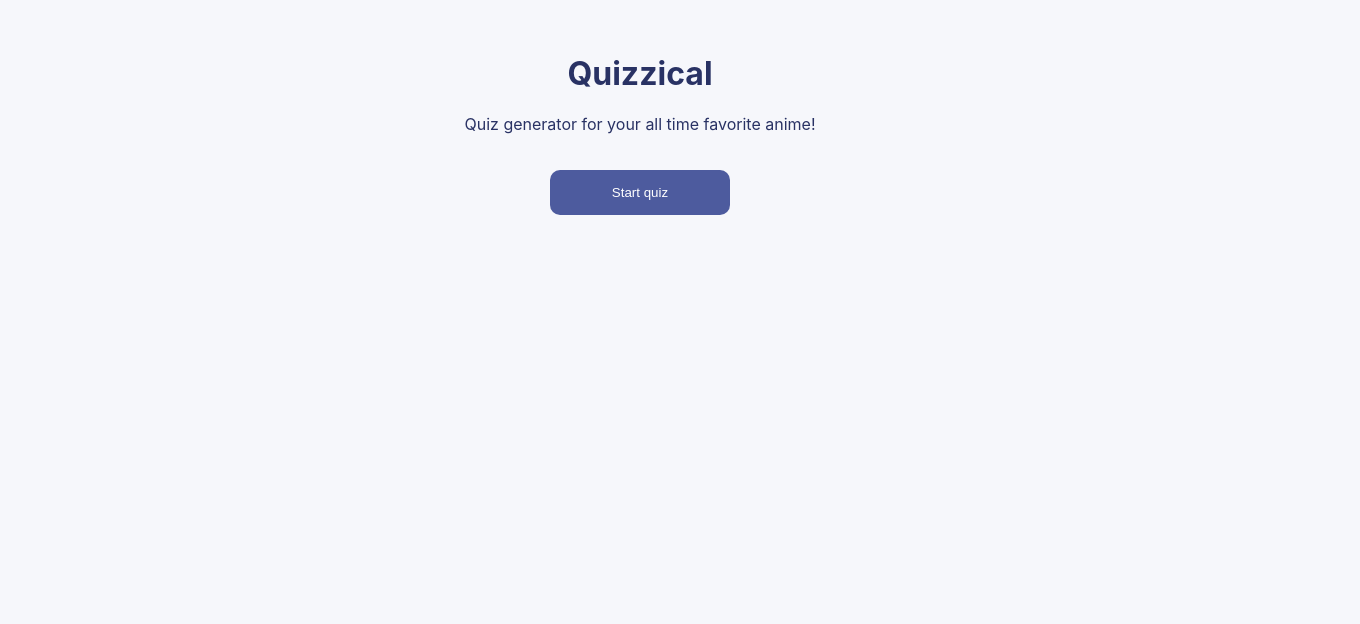
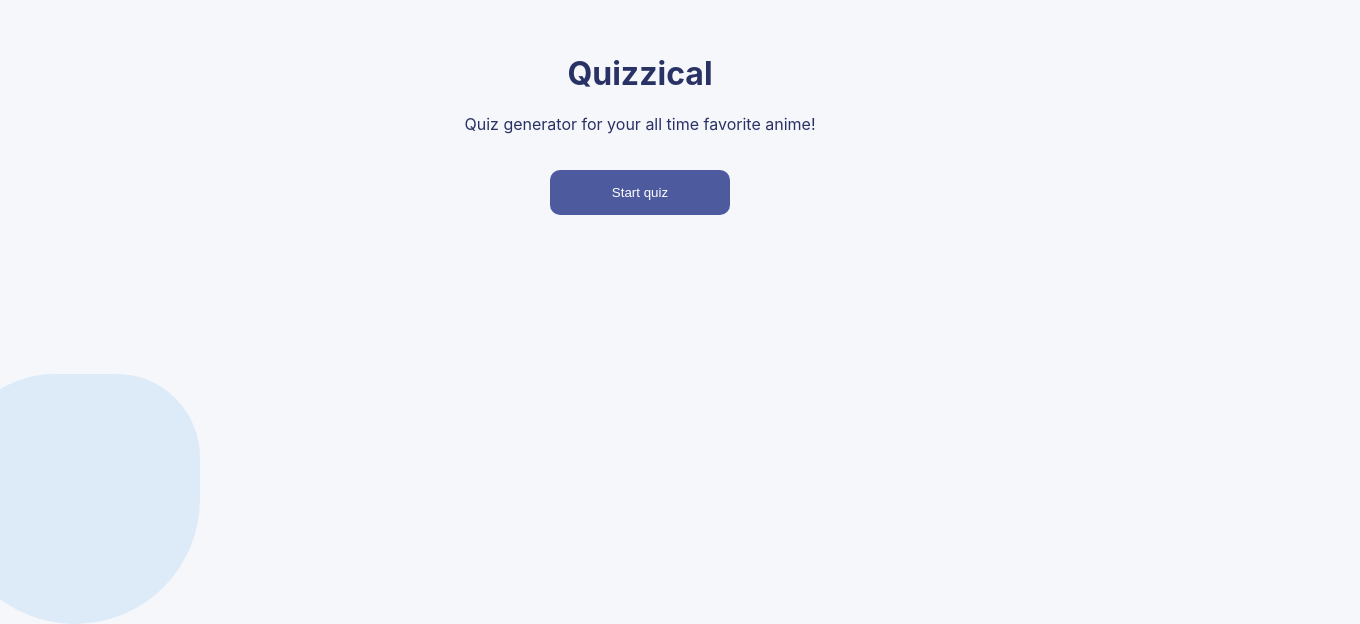
Before and after one commit to VivianBao/react-quizzical, a React (Create React App) app: page / in a window 1280 px wide. Shown: the part 276-900 px from the top of the page, 1360 px wide, since content can reach past the window. Before the commit the page ends 800 px from the top, so only its background shows below. Built offline with nearby package versions, Linux system fonts and the light colour scheme.

Commit message:
Created blobs in the background

```diff
--- a/src/App.scss
+++ b/src/App.scss
@@ -1,11 +1,13 @@
-// intro page
 body {
   display: flex;
   justify-content: center;
   align-items: center;
   background-color:#f6f7fb;
   height: 100vh;
+  position: relative;
 }
+
+// intro page
 .intro-container {
   text-align: center;
   color: #293264;
@@ -20,3 +22,23 @@ body {
     cursor: pointer;
   }
 }
+
+.intro-yellow-circle{
+  position: absolute;
+  top: -120px;
+  right: -80px;
+  border-radius: 50% 90% 40% 80%;
+  background-color: #fffad0;
+  width: 250px;
+  height: 250px;
+}
+
+.intro-blue-circle{
+  position: absolute;
+  bottom: -100px;
+  left: -50px;
+  background-color: #ddebf8;
+  border-radius: 50% 40% 60% 60%;
+  width: 250px;
+  height: 250px;
+}
--- a/src/components/Intro.js
+++ b/src/components/Intro.js
@@ -6,6 +6,8 @@ export default function Intro(props) {
       <h1>Quizzical</h1>
       <p>Quiz generator for your all time favorite anime!</p>
       <button onClick={props.handleClickStart}>Start quiz</button>
+      <div className="intro-yellow-circle"></div>
+      <div className="intro-blue-circle"></div>
     </div>
   )
 }
```
